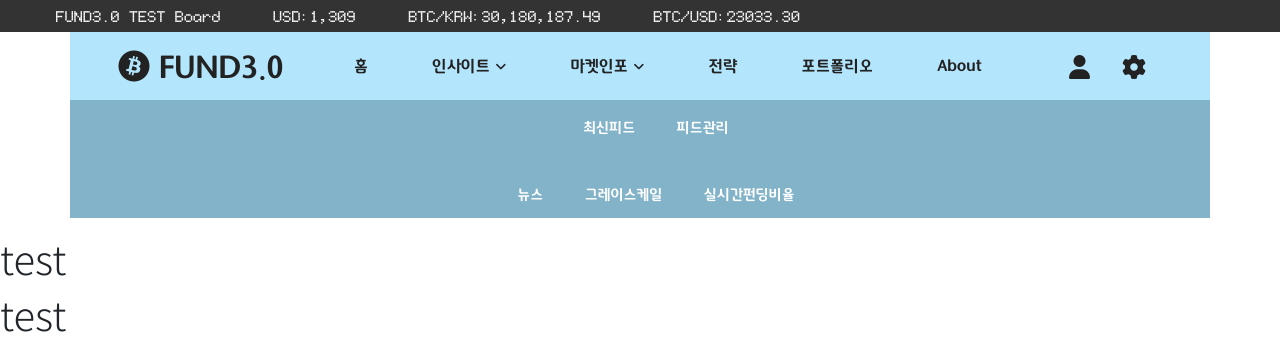
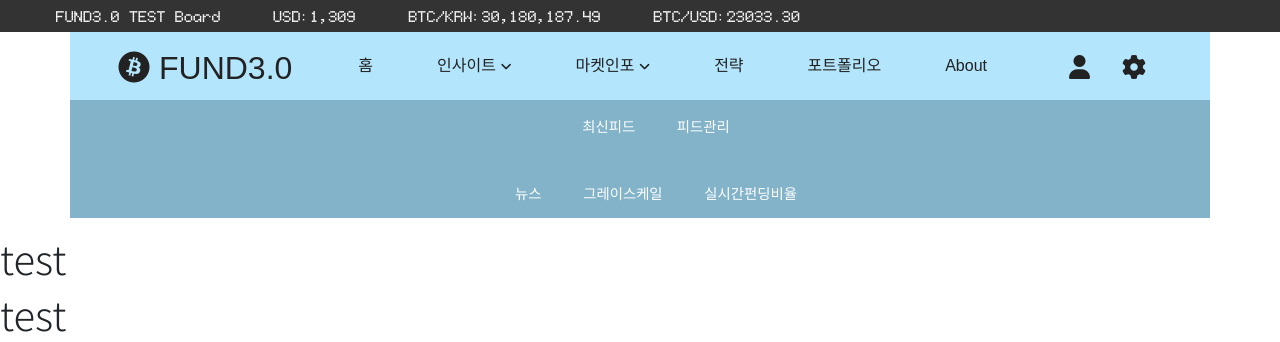
Before and after one commit to RalpoohNam/TDM_Website_A, a Django app: page /kimp_table/ in a window 1280 px wide. Shown: the top 342 px of the page. Run offline with Django 4.2, Linux system fonts and the light colour scheme; some libraries are stand-ins or nearby versions; some web fonts are replaced.

Commit message:
font modify

```diff
--- a/templates/head.html
+++ b/templates/head.html
@@ -27,14 +27,17 @@
         @font-face {
             font-family: 'LED font';
             src: url("{% static 'fonts/Nine pin.woff' %}") format('woff');
+            src: url("{% static 'fonts/Nine pin.ttf' %}") format('opentype');
         }
         @font-face {
             font-family: 'Francois One';
             src: url("{% static 'fonts/FrancoisOne-Regular.woff' %}") format('woff');
+            src: url("{% static 'fonts/FrancoisOne-Regular.woff' %}") format('opentype');
         }
         @font-face {
             font-family: 'Tway font';
             src: url("{% static 'fonts/tway_air.woff' %}") format('woff');
+            src: url("{% static 'fonts/tway_air.ttf' %}") format('opentype');
         }
     </style>
 
```
Also changed, not shown: static/fonts/FrancoisOne-Regular.ttf (added), static/fonts/Nine Pin.ttf (added), 1 other file.
